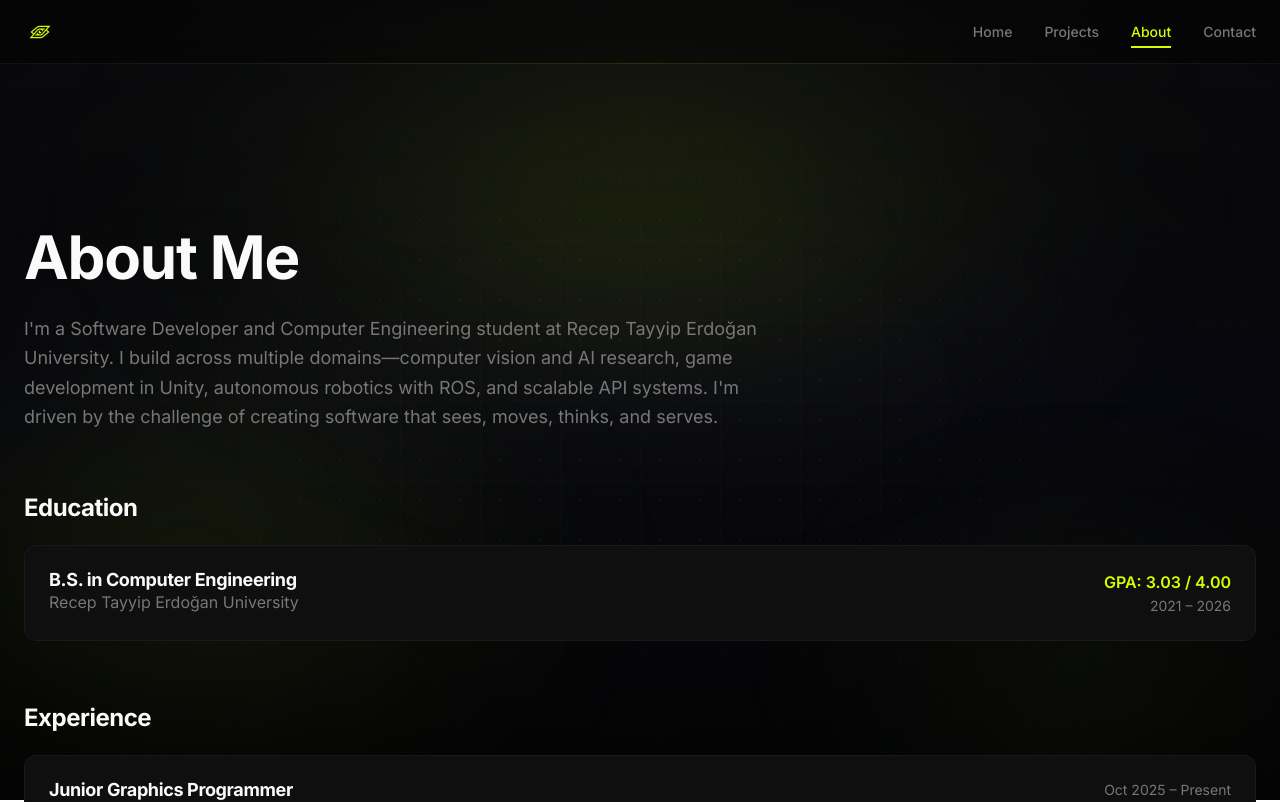
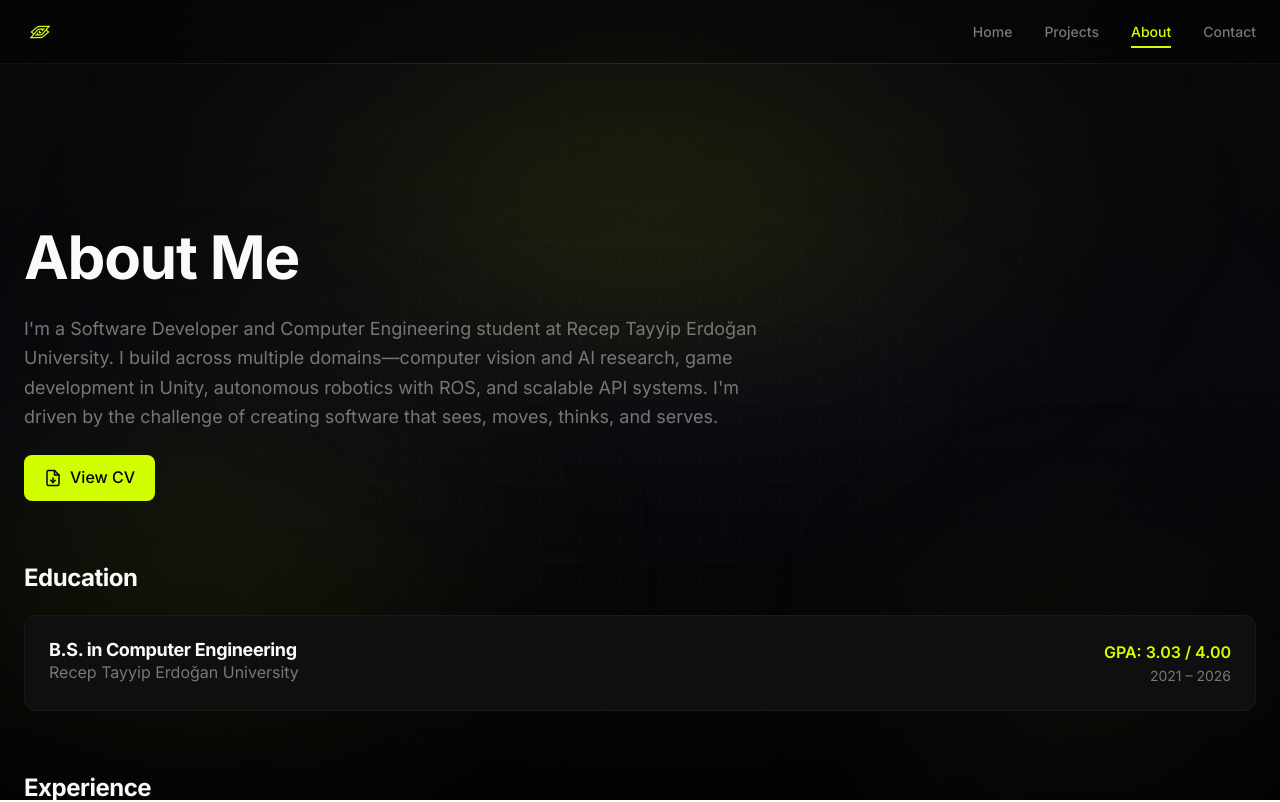
Before and after one commit to SametKaras/sametkaras.github.io, a Next.js app: page /about in a window 1280 px wide. Shown: the top 802 px of the page. Built offline with nearby package versions, Linux system fonts and the light colour scheme.

Commit message:
feat(about): add CV download button to About page

```diff
--- a/src/app/about/page.tsx
+++ b/src/app/about/page.tsx
@@ -17,9 +17,34 @@ export default function AboutPage() {
                     <h1 className="text-4xl md:text-5xl lg:text-6xl font-bold mb-6">
                         About Me
                     </h1>
-                    <p className="text-[var(--text-muted)] text-lg max-w-3xl leading-relaxed">
+                    <p className="text-[var(--text-muted)] text-lg max-w-3xl leading-relaxed mb-6">
                         {personal.bio}
                     </p>
+                    {/* CV Download Button */}
+                    <a
+                        href="/cv.pdf"
+                        target="_blank"
+                        rel="noopener noreferrer"
+                        className="inline-flex items-center gap-2 px-5 py-2.5 bg-[var(--accent)] text-[var(--background)] font-medium rounded-lg hover:bg-[var(--accent-hover)] transition-colors"
+                    >
+                        <svg
+                            width="18"
+                            height="18"
+                            viewBox="0 0 24 24"
+                            fill="none"
+                            stroke="currentColor"
+                            strokeWidth="2"
+                            strokeLinecap="round"
+                            strokeLinejoin="round"
+                        >
+                            <path d="M14 2H6a2 2 0 0 0-2 2v16a2 2 0 0 0 2 2h12a2 2 0 0 0 2-2V8z" />
+                            <polyline points="14 2 14 8 20 8" />
+                            <line x1="12" y1="18" x2="12" y2="12" />
+                            <line x1="9" y1="15" x2="12" y2="18" />
+                            <line x1="15" y1="15" x2="12" y2="18" />
+                        </svg>
+                        View CV
+                    </a>
                 </div>
 
                 {/* Education */}
```
